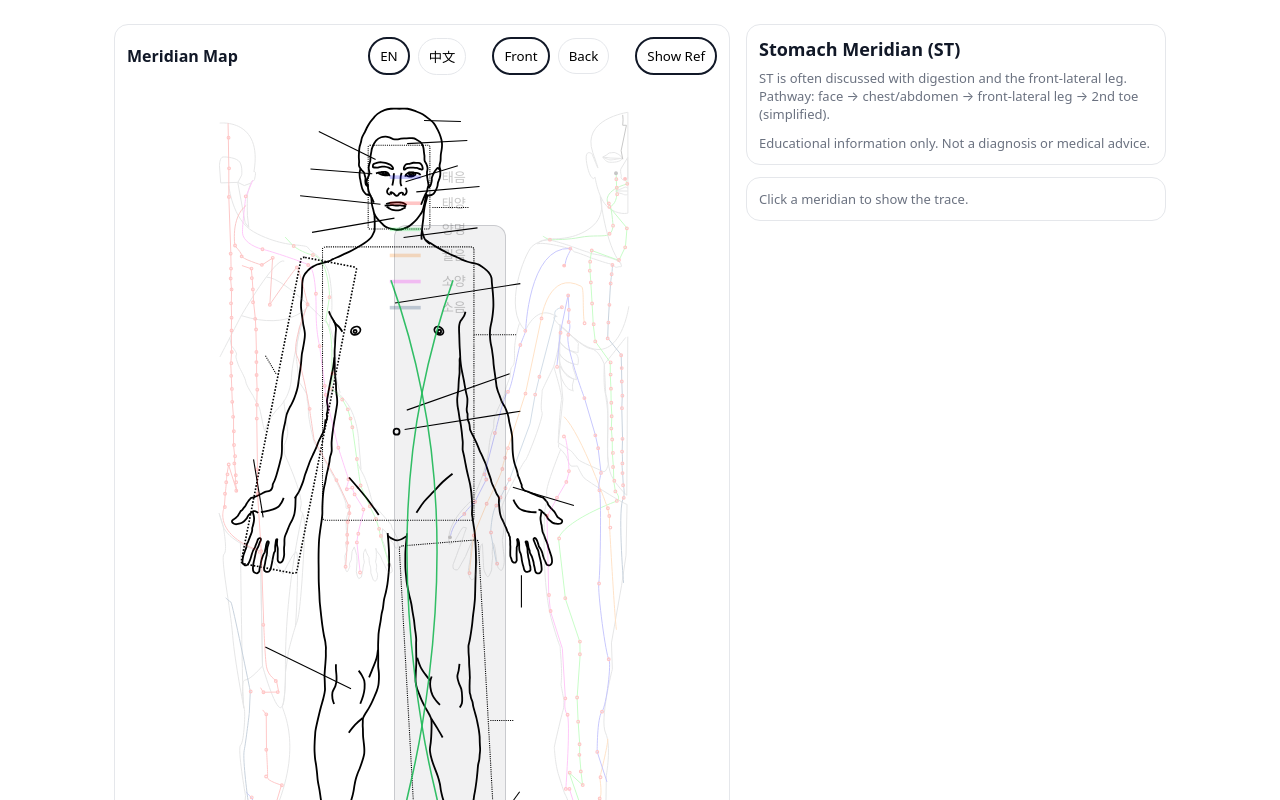
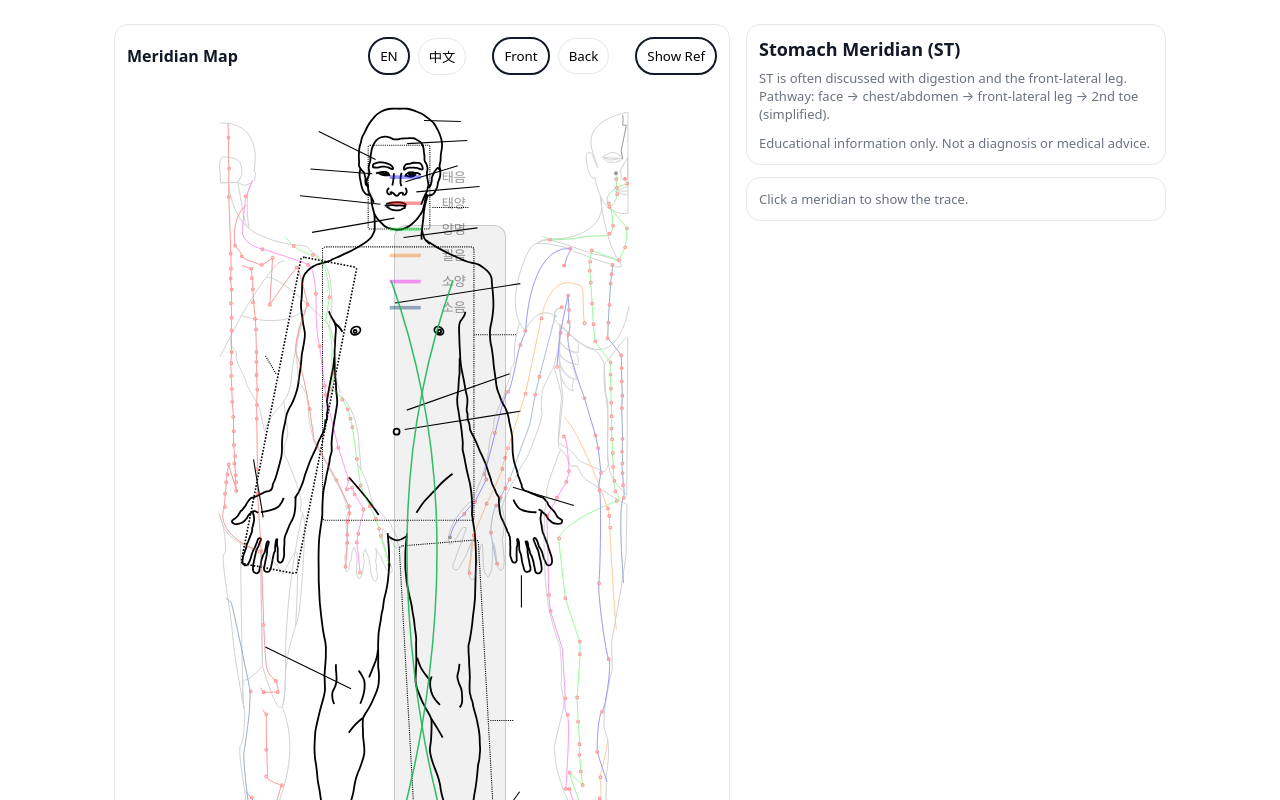
Before and after one commit to longpost/tcmai-meridian-map, a Next.js app: page / in a window 1280 px wide. Both pictures are taken after a click on the button "Show Ref". Shown: the top 800 px of the page. Built offline with nearby package versions, Linux system fonts and the light colour scheme.

Commit message:
Implement debug reference overlay in BodyMap
Added a debug reference overlay for visual debugging.

```diff
--- a/components/BodyMap.js
+++ b/components/BodyMap.js
@@ -160,6 +160,25 @@ export default function BodyMap() {
             style={{ width: "100%", height: "100%", objectFit: "contain", display: "block" }}
           />
 
+          {/* Debug reference overlay */}
+          {showRef && (
+            <img
+              src="/body/12meridians12shichen.svg"
+              alt="ref"
+              style={{
+                position: "absolute",
+                inset: 0,
+                width: "100%",
+                height: "100%",
+                objectFit: "contain",
+                opacity: 0.22,
+                pointerEvents: "none",
+                zIndex: 10
+              }}
+            />
+          )}
+
+
           {/* Reference overlay: the downloaded meridian svg (human+meridians). For alignment/debug only. */}
           {showRef && (
             <img
```
